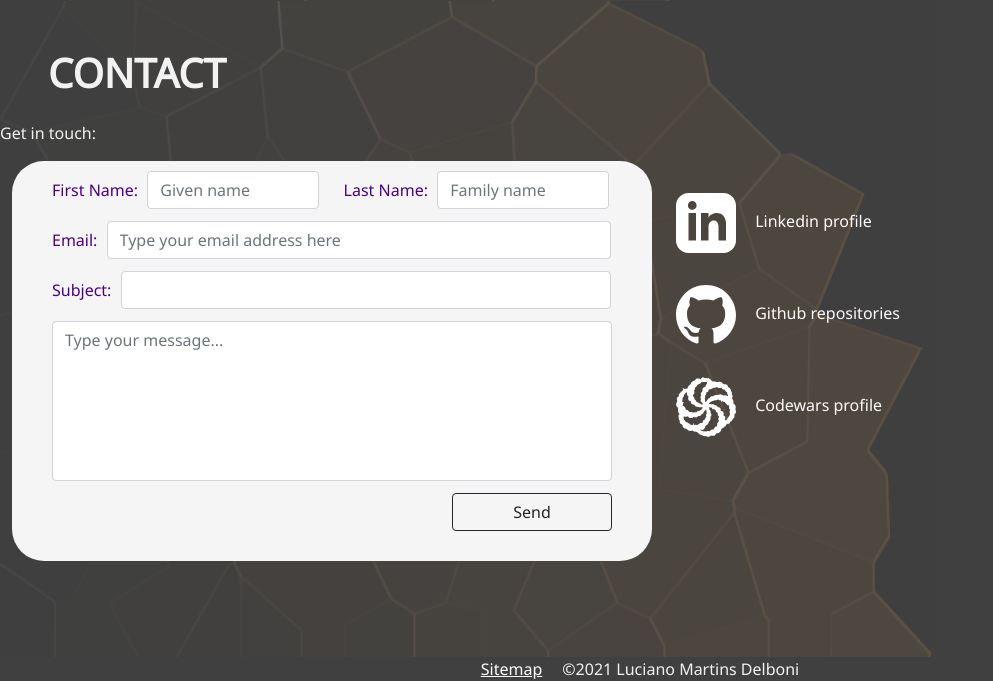
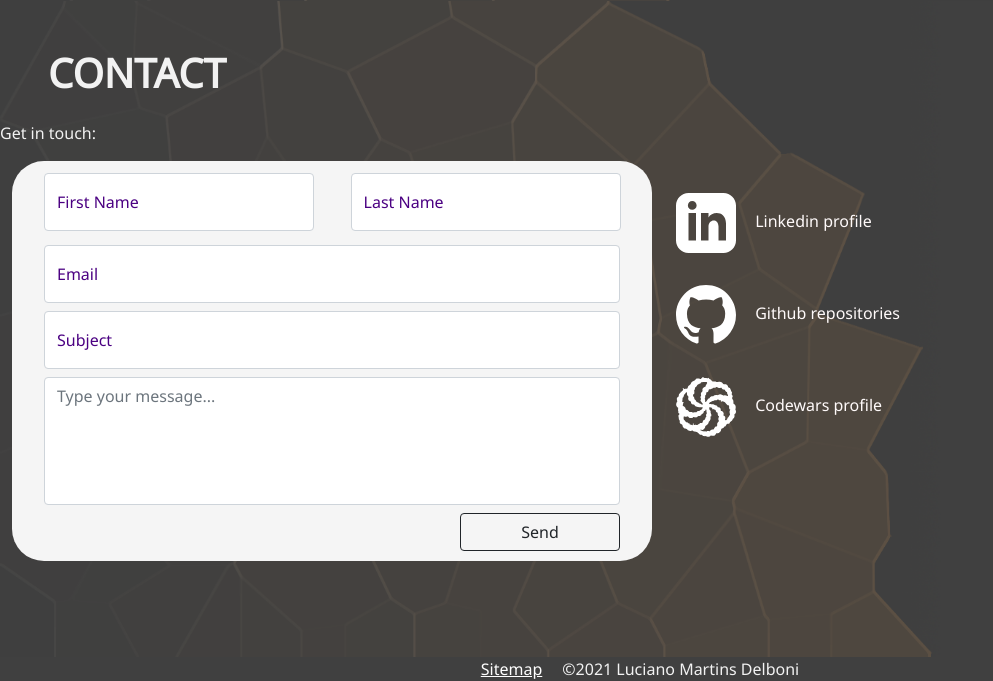
Before and after one commit to lucianodelboni/portfolio, a Django app: page / in a window 1280 px wide. Shown: the part 2159-2840 px from the top of the page, without its empty margins (0-993 px from the left). Run offline with Django 3.2, Linux system fonts and the light colour scheme.

Commit message:
changing the contact form labels to floating

```diff
--- a/portfolio_app/static/css/styles.css
+++ b/portfolio_app/static/css/styles.css
@@ -163,33 +163,20 @@ polygon.arrow__top{
     border-radius: 2rem;
 }
 
-.form__style_spacing{
-    padding: 10px 40px 2px;
-    white-space: nowrap;
+.form__firstlastname_space{
+    margin: 0.75rem 0rem 0rem 2rem;
+    display: inline-block;
+    overflow-y: hidden;
+    width: 16.9rem;
 }
 
-.form__style_spacing > input{
-    color:  darkslategrey;
-    margin: 0px 20px 0px 5px;
-    display: inline-block;
-}
-
-#first_name, #last_name{
-    width: 30.75%;
-
-}
-
-#email{
-    width: 90%;
-}
-
-#subject{
-    width: 87.5%;
+.form__elements_space{
+    margin: 0.5rem 2rem;
 }
 
 #message{
     width: 100%;
-    height: 10rem;
+    height: 8rem;
     resize: none;
 }
 
--- a/portfolio_app/templates/landing_page.html
+++ b/portfolio_app/templates/landing_page.html
@@ -128,28 +128,31 @@
         <div class="row">
           <div class="col">
             <form class="form__style" action="https://formsubmit.co/lucianodelboni.tech@gmail.com" method="POST">
-              <div class="form__style_spacing">
-                <label for="first_name">First Name:</label>
-                <input class="form-control" type="text" placeholder="Given name" id="first_name" name="Fname" required>
-                <label for="last_name">Last Name:</label>
-                <input class="form-control" type="text" placeholder="Family name" id="last_name" name="Lname" required>
+              <div class="form-floating form__firstlastname_space">
+                <input class="form-control" type="text" placeholder="First Name" id="first_name" name="Fname" required>
+                <label for="first_name">First Name</label>
               </div>
-              <div class="form__style_spacing">
-                <label for="email">Email:</label>
-                <input class="form-control" type="email" placeholder="Type your email address here" name="Email" id="email">
+              <div class="form-floating form__firstlastname_space">
+                <input class="form-control" type="text" placeholder="Last Name" id="last_name" name="Lname" required>
+                <label for="last_name">Last Name</label>
               </div>
-              <div class="form__style_spacing">
-                <label for="subject">Subject:</label>
-                <input class="form-control" type="text" placeholder="" id="subject" name="Subject">
+              <div class="form-floating form__elements_space">
+                <input class="form-control" type="email" placeholder="Email" name="Email" id="email">
+                <label for="email">Email</label>
               </div>
-              <div class="form__style_spacing">
+              <div class="form-floating form__elements_space">
+                <input class="form-control" type="text" placeholder="Subject" id="subject" name="Subject">
+                <label for="subject">Subject</label>
+              </div>
+              <div class="form__elements_space">
                 <textarea class="form-control" type="text" placeholder="Type your message..." id="message" name="Messagebox"></textarea>
               </div>
-              <div class="form__style_spacing text-end">
+              <div class="form__elements_space text-end">
                 <button class="btn btn-outline-dark" type="submit"  id="submit_button" name="Submit">Send</button>
               </div>
             </form>
           </div>
+          <!--Second contact section-->
           <div class="col">
             <div class="contact__space">
               <a href="https://www.linkedin.com/in/lmdelboni/" >
@@ -168,7 +171,6 @@
                 <img class="icon" src="../static/icons/ico_codewars.svg" alt="Codewars profile" width="60px" height="60px">
               </a>
               <a href="https://www.codewars.com/users/lucianodelboni" class="contact__links">Codewars profile</a>
-
             </div>
           </div>
         </div>
```
